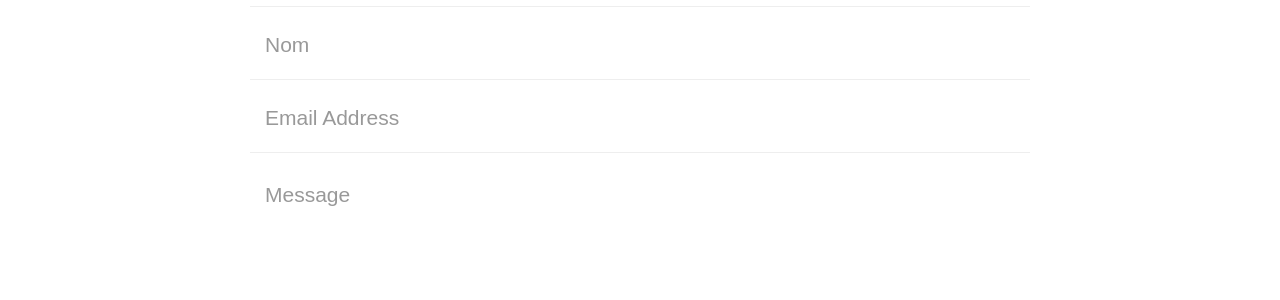
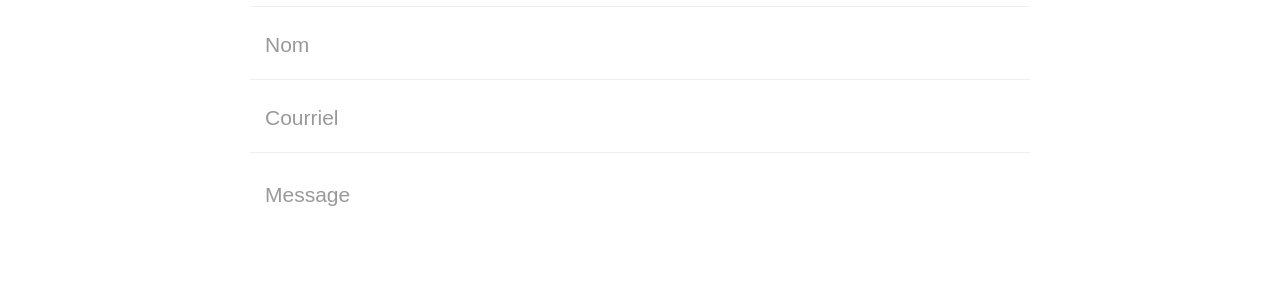
Before and after one commit to riod4/fr-services, a Jekyll site: the page built from contact.html, in a window 1280 px wide. Shown: the part 612-912 px from the top of the page. Built offline with Jekyll 4.4.1, drawn with Linux system fonts in a browser that asks for light colours; nearby versions of some CDN libraries.

Commit message:
2020-06-16 v0.2 debug with French text

```diff
--- a/contact.html
+++ b/contact.html
@@ -28,7 +28,7 @@ Pour en savoir plus sur nos services, poser une question ou laisser un commentai
     <div class="row control-group">
         <div class="form-group col-xs-12 floating-label-form-group controls">
             <label>Courriel</label>
-            <input type="email" class="form-control" placeholder="Email Address" id="email" required data-validation-required-message="Veuillez saisir votre adresse courriel.">
+            <input type="email" class="form-control" placeholder="Courriel" id="email" required data-validation-required-message="Veuillez saisir votre adresse courriel.">
             <p class="help-block text-danger"></p>
         </div>
     </div>
```
